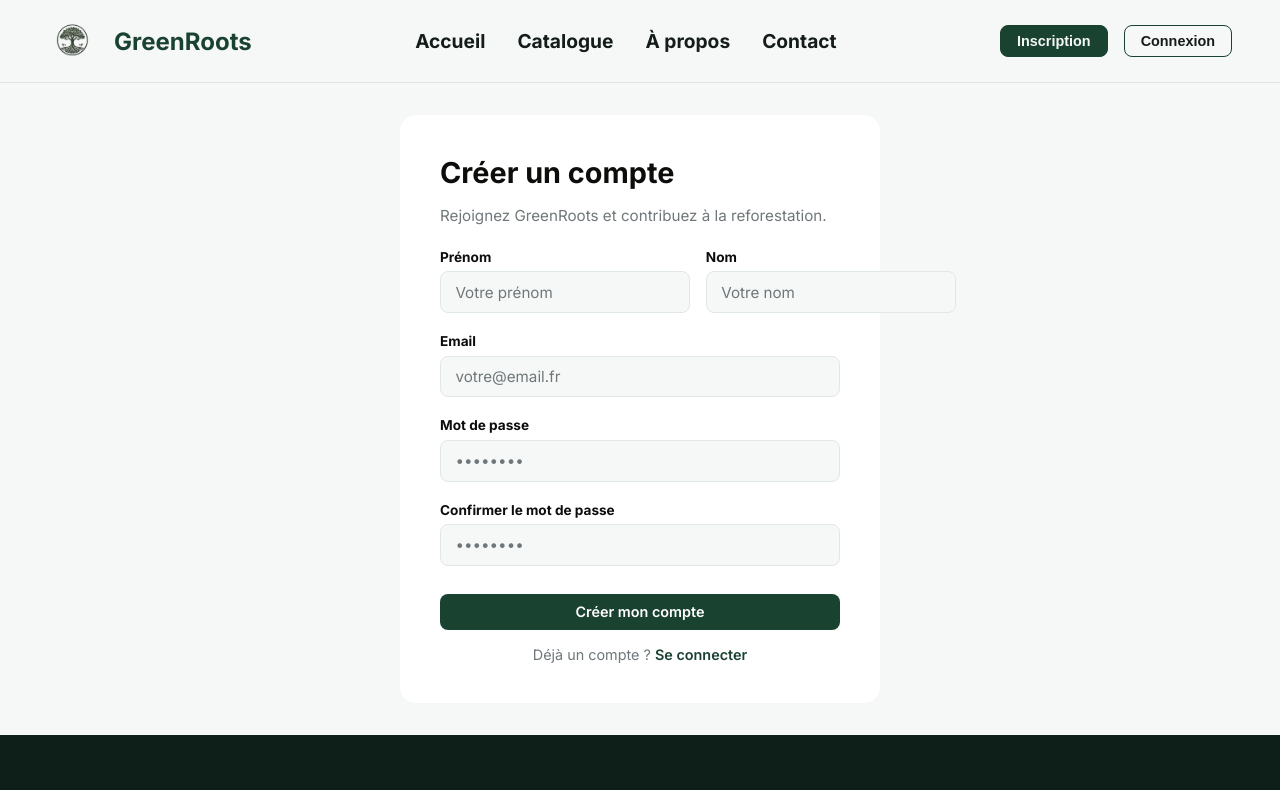
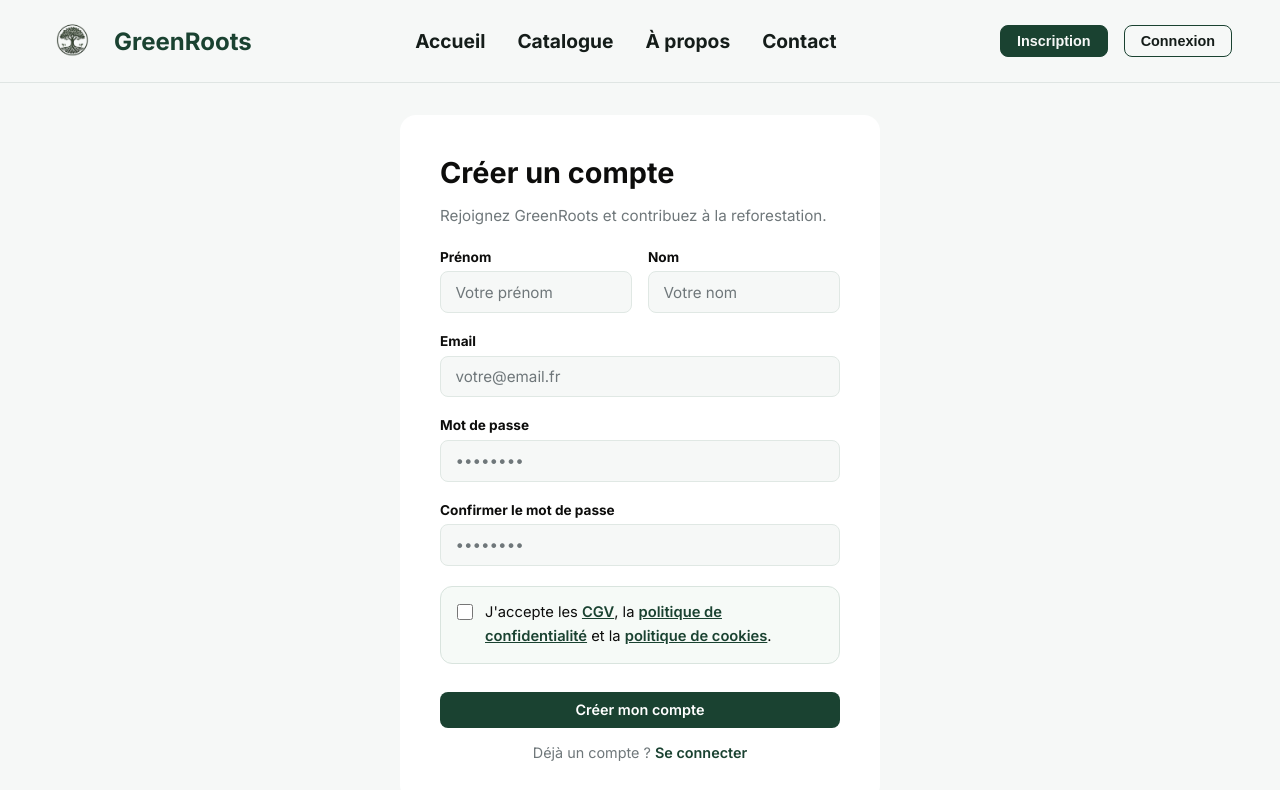
Before and after one commit to Quasrr/green-roots, a React (Vite) app in the folder client/: page /register in a window 1280 px wide. Shown: the top 790 px of the page. Built offline with nearby package versions, Linux system fonts and the light colour scheme; no server answers.

Commit message:
fix(client): Update register and fix css

```diff
--- a/client/src/components/Register.tsx
+++ b/client/src/components/Register.tsx
@@ -8,6 +8,7 @@ function Register() {
     const [email, setEmail] = useState('');
     const [password, setPassword] = useState('');
     const [confirmPassword, setConfirmPassword] = useState('');
+    const [hasAcceptedPolicies, setHasAcceptedPolicies] = useState(false);
     const [error, setError] = useState('');
     const [isLoading, setIsLoading] = useState(false);
 
@@ -19,6 +20,11 @@ function Register() {
 
         if (password !== confirmPassword) {
             setError('Les mots de passe ne correspondent pas.');
+            return;
+        }
+
+        if (!hasAcceptedPolicies) {
+            setError('Vous devez accepter les conditions et la politique de confidentialité pour créer un compte.');
             return;
         }
 
@@ -109,6 +115,20 @@ function Register() {
                         )}
                     </div>
 
+                    <label className="register_consent">
+                        <input
+                            type="checkbox"
+                            className="register_checkbox"
+                            checked={hasAcceptedPolicies}
+                            onChange={(e) => setHasAcceptedPolicies(e.target.checked)}
+                        />
+                        <span className="register_consent_text">
+                            J'accepte les <Link to="/cgv">CGV</Link>, la{' '}
+                            <Link to="/privacy-policy">politique de confidentialité</Link> et la{' '}
+                            <Link to="/cookies">politique de cookies</Link>.
+                        </span>
+                    </label>
+
                     {error && <p className="register_error_global">{error}</p>}
 
                     <button type="submit" className="register_btn" disabled={isLoading}>
--- a/client/src/components/styles/Register.css
+++ b/client/src/components/styles/Register.css
@@ -44,12 +44,14 @@
 
 .register_form_row .register_field {
     flex: 1;
+    min-width: 0;
 }
 
 .register_field {
     display: flex;
     flex-direction: column;
     gap: 0.4rem;
+    min-width: 0;
 }
 
 .register_label {
@@ -59,6 +61,7 @@
 }
 
 .register_input {
+    width: 100%;
     background-color: var(--bg-color-primary);
     border: 1px solid #e0e8e4;
     border-radius: 0.5rem;
@@ -86,6 +89,41 @@
     font-size: 0.8rem;
     color: #c0392b;
     margin: 0;
+}
+
+.register_consent {
+    display: flex;
+    align-items: flex-start;
+    gap: 0.75rem;
+    padding: 0.9rem 1rem;
+    background-color: #f6faf7;
+    border: 1px solid #d9e4de;
+    border-radius: 0.75rem;
+    cursor: pointer;
+}
+
+.register_checkbox {
+    width: 1rem;
+    height: 1rem;
+    margin-top: 0.2rem;
+    accent-color: var(--bg-color-secondary);
+    flex-shrink: 0;
+}
+
+.register_consent_text {
+    color: var(--bg-color-tercary);
+    font-size: 0.92rem;
+    line-height: 1.6;
+}
+
+.register_consent_text a {
+    color: var(--bg-color-secondary);
+    font-weight: 600;
+    text-decoration: underline;
+}
+
+.register_consent_text a:hover {
+    color: var(--bg-color-quartary);
 }
 
 .register_btn {
```
